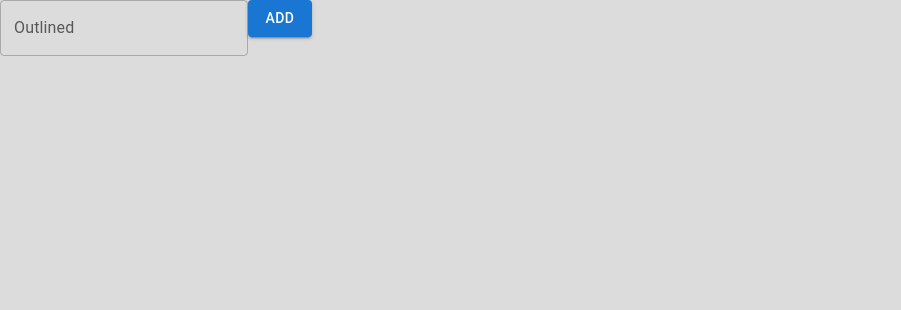
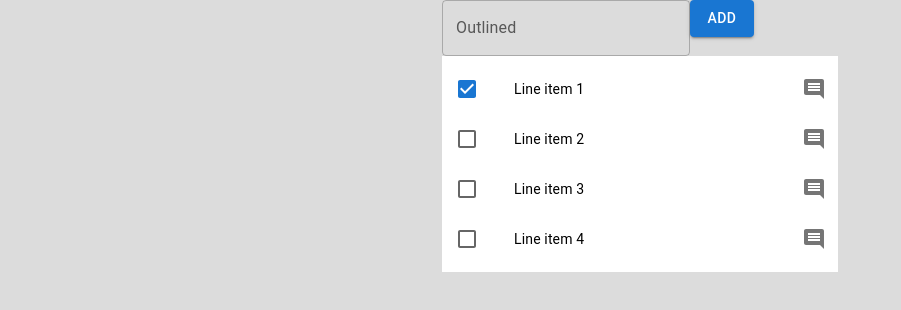
Before and after one commit to GeracNeto/to-do-list, a React (Create React App) app: page / in a window 1280 px wide. Shown: the top 310 px of the page, without its empty margins (0-901 px from the left). Built offline with nearby package versions, Linux system fonts and the light colour scheme.

Commit message:
Importado Fom e ToDoItem e criado Container envolvendo esses componentes

```diff
--- a/src/App.js
+++ b/src/App.js
@@ -1,11 +1,15 @@
+import { Container } from '@mui/system';
+import './App.css';
 
-
-import './App.css';
-import Form from './components/form';
+import Form from './components/Form';
+import ToDoItem from './components/ToDoItem';
 
 function App() {
   return (
-    <Form />
+    <Container maxWidth="xs">
+      <Form />
+      <ToDoItem />
+    </Container>
   );
 }
 
```
